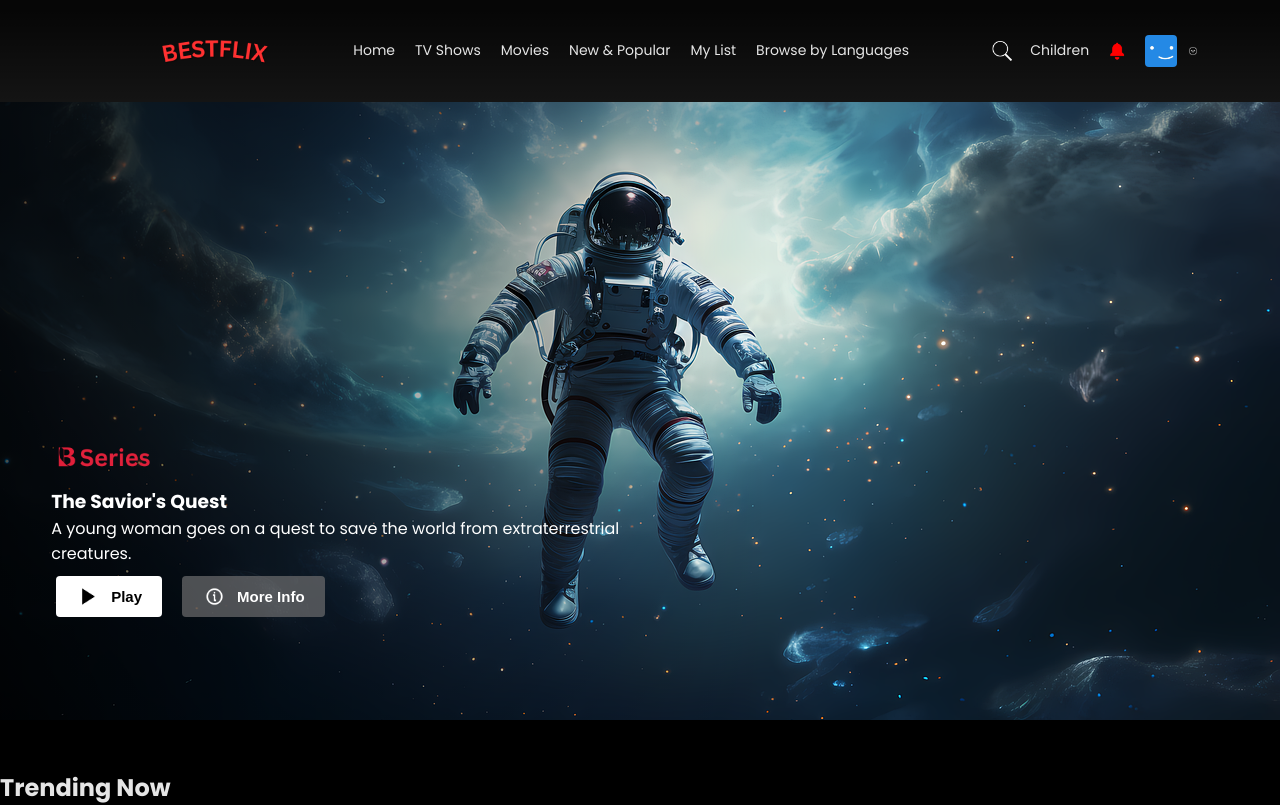
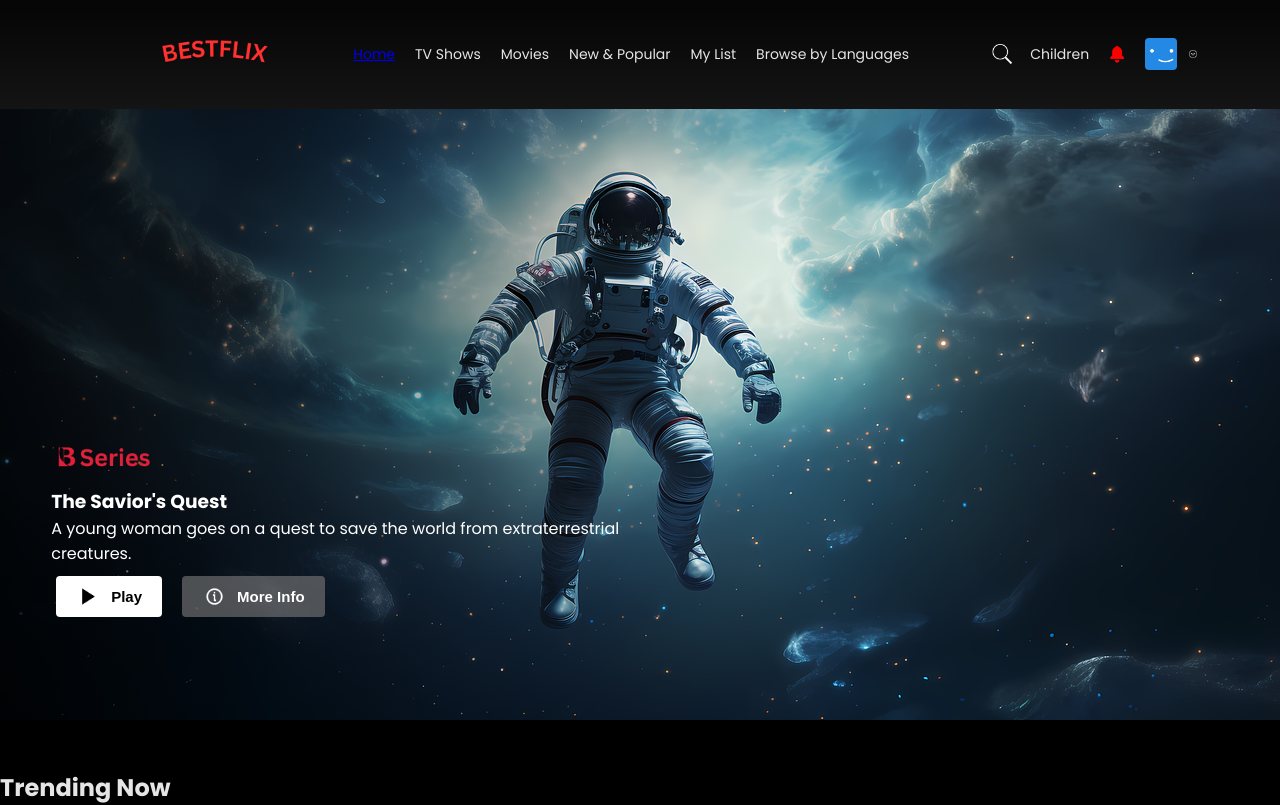
Before and after one commit to Christador8/Bestflix-App, a React (Vite) app: page / in a window 1280 px wide. Shown: the top 805 px of the page. Built offline with nearby package versions, Linux system fonts and the light colour scheme; no server answers.

Commit message:
Make Home link and logo clickable to navigate to homepage

```diff
--- a/src/components/Navbar/Navbar.jsx
+++ b/src/components/Navbar/Navbar.jsx
@@ -1,4 +1,5 @@
 import React from 'react';
+import { Link } from 'react-router-dom';
 import './Navbar.css';
 import logo from '../../assets/logo.png';
 import bellIcon from '../../assets/bell_icon.png';
@@ -11,11 +12,13 @@
     <div className='navbar'>
       <div className="navbar-left"></div>
 
-      <img src={logo} alt="Bestflix Logo" className='logo' />
+      <Link to="/">
+        <img src={logo} alt="Bestflix Logo" className='logo' />
+      </Link>
 
       <div className="navbar-center">
         <ul>
-          <li>Home</li>
+          <li><Link to="/">Home</Link></li>
           <li>TV Shows</li>
           <li>Movies</li>
           <li>New & Popular</li>
```
